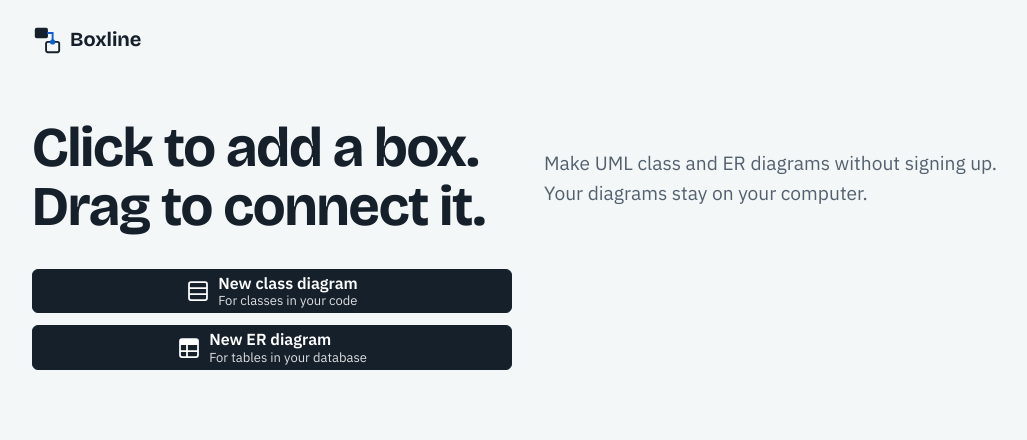
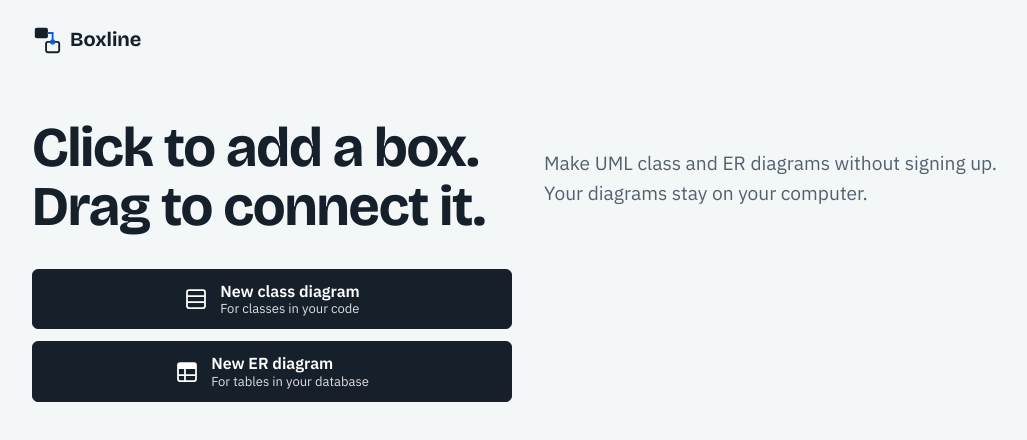
Before and after one commit to FlemingJohn/boxline, a Next.js app: page / in a window 1280 px wide. Shown: the top 440 px of the page, without its empty margins (112-1139 px from the left). Built offline with nearby package versions, Linux system fonts and the light colour scheme.

Commit message:
style: use the large start buttons

```diff
--- a/src/components/landing/StartButtons.tsx
+++ b/src/components/landing/StartButtons.tsx
@@ -5,14 +5,14 @@ import styles from "@/styles/landing/StartButtons.module.css";
 export function StartButtons() {
   return (
     <div className={styles.buttons}>
-      <LinkButton variant="primary" href="/editor/class">
+      <LinkButton variant="large" href="/editor/class">
         <DiagramKindIcon kind="class" />
         <span className={styles.text}>
           <strong>New class diagram</strong>
           <small>For classes in your code</small>
         </span>
       </LinkButton>
-      <LinkButton variant="primary" href="/editor/er">
+      <LinkButton variant="large" href="/editor/er">
         <DiagramKindIcon kind="er" />
         <span className={styles.text}>
           <strong>New ER diagram</strong>
```
